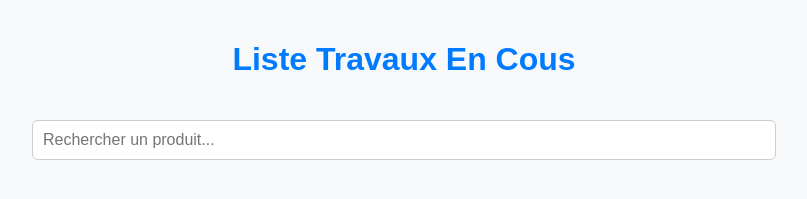
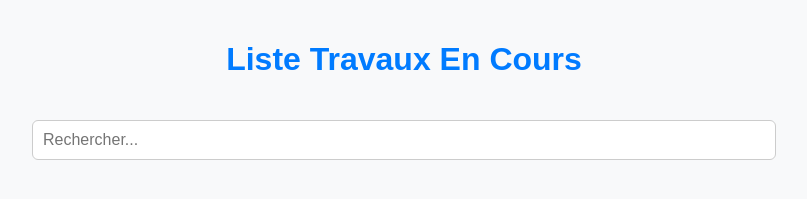
Before and after one commit to nonodev38/ClairMatinApp, a plain HTML site: page index.html in a window 1280 px wide. Shown: the whole page, without its empty margins (236-1043 px from the left). Drawn offline with Linux system fonts and the light colour scheme; no server answers.

Commit message:
Update index.html

```diff
--- a/index.html
+++ b/index.html
@@ -61,8 +61,8 @@
 <body>
 
   <div class="container">
-    <h1>Liste Travaux En Cous</h1>
-    <input type="text" id="recherche" placeholder="Rechercher un produit...">
+    <h1>Liste Travaux En Cours</h1>
+    <input type="text" id="recherche" placeholder="Rechercher...">
     <ul id="liste"></ul>
   </div>
 
```
